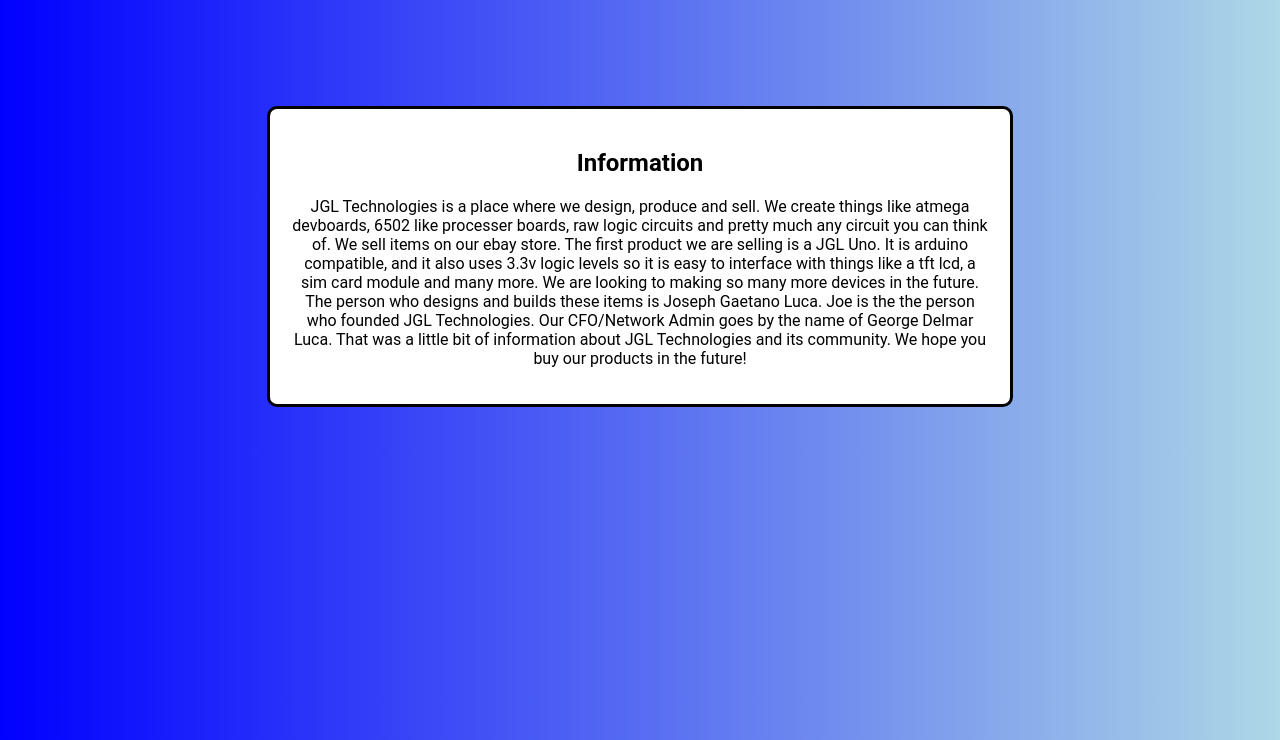
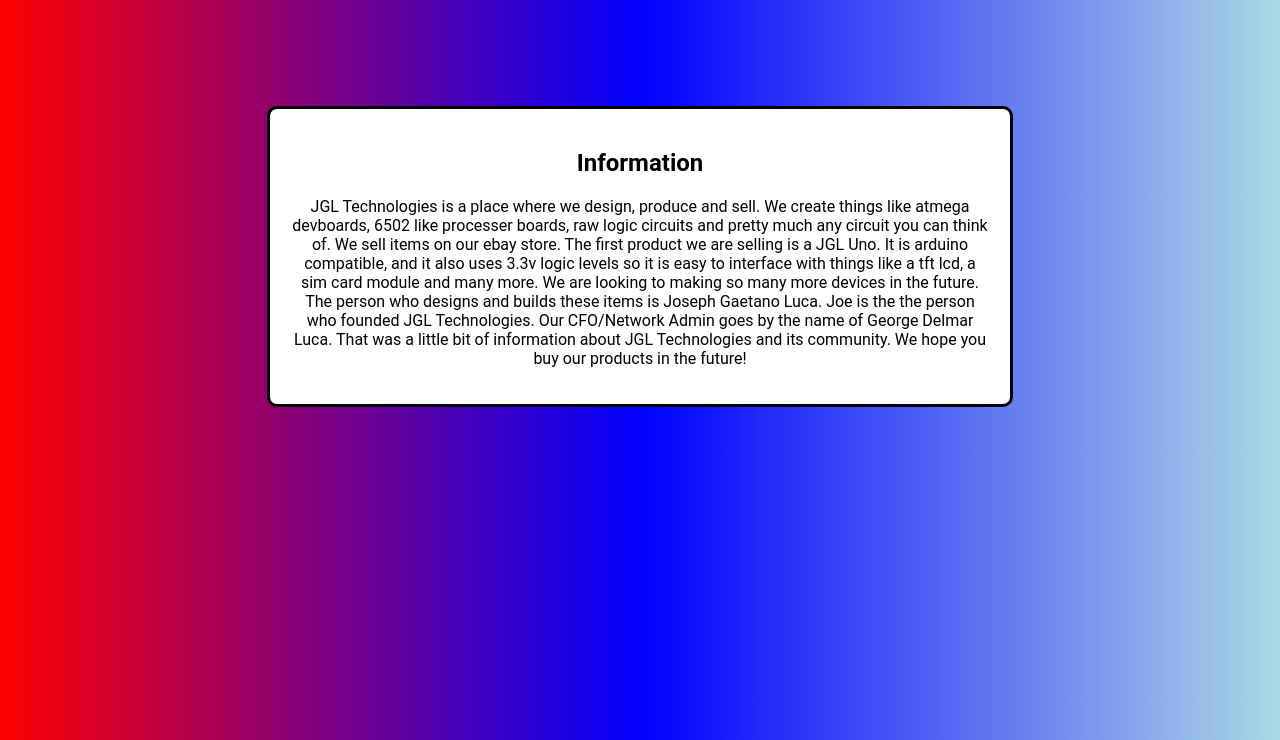
Before and after one commit to joebonjovi/jgltechnologies, a plain HTML site: page index.html in a window 1280 px wide. Shown: the part 60-800 px from the top of the page. Drawn offline with Linux system fonts and the light colour scheme.

Commit message:
Update index.html

```diff
--- a/index.html
+++ b/index.html
@@ -8,7 +8,7 @@ h1{
 font-family: Arial;
 }
     body{
-    background-image: linear-gradient(to right, blue, lightblue);
+    background-image: linear-gradient(to right, red, blue, lightblue);
 
     }
 
```
